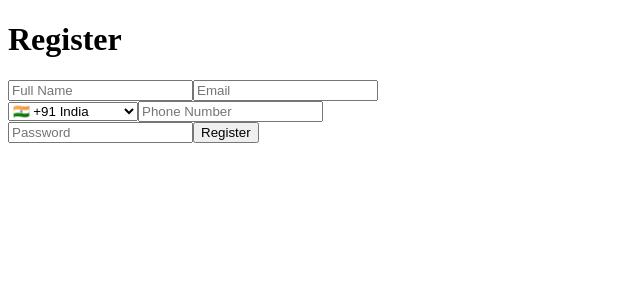
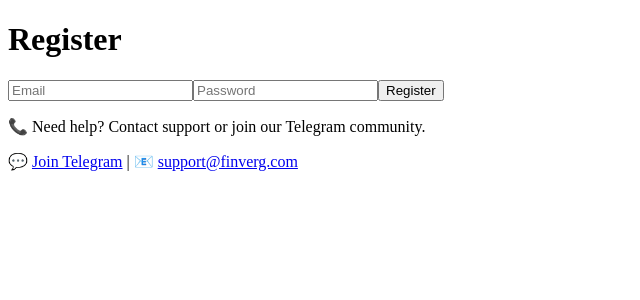
Before and after one commit to balajizxc/Investment-tracker, a Next.js app: page /auth/register in a window 1280 px wide. Shown: the top 300 px of the page, without its empty margins (0-640 px from the left). Built offline with nearby package versions, Linux system fonts and the light colour scheme; no server answers.

Commit message:
Update register.tsx

```diff
--- a/pages/auth/register.tsx
+++ b/pages/auth/register.tsx
@@ -1,4 +1,5 @@
 // pages/auth/register.tsx
+
 import { useState } from "react";
 import { useRouter } from "next/router";
 import { supabase } from "../../lib/supabase";
@@ -7,9 +8,6 @@ export default function Register() {
   const router = useRouter();
   const [email, setEmail] = useState("");
   const [password, setPassword] = useState("");
-  const [name, setName] = useState("");
-  const [phone, setPhone] = useState("");
-  const [country, setCountry] = useState("India");
   const [message, setMessage] = useState("");
 
   const handleRegister = async (e: React.FormEvent) => {
@@ -22,15 +20,10 @@ export default function Register() {
     });
 
     if (error) {
-      setMessage("❌ Registration failed: " + error.message);
+      setMessage("❌ " + error.message);
     } else {
-      // Save extra data to localStorage for now
-      localStorage.setItem("pending_name", name);
-      localStorage.setItem("pending_phone", phone);
-      localStorage.setItem("pending_country", country);
-
-      setMessage("✅ Please check your email to verify and login.");
-      setTimeout(() => router.push("/auth/login"), 2500);
+      setMessage("✅ Confirmation email sent. Please verify your email.");
+      setTimeout(() => router.push("/auth/login"), 3000);
     }
   };
 
@@ -39,14 +32,6 @@ export default function Register() {
       <h1 className="text-2xl font-bold mb-4">Register</h1>
       <form onSubmit={handleRegister} className="space-y-4">
         <input
-          type="text"
-          placeholder="Full Name"
-          value={name}
-          className="w-full border p-2 rounded"
-          onChange={(e) => setName(e.target.value)}
-          required
-        />
-        <input
           type="email"
           placeholder="Email"
           className="w-full border p-2 rounded"
@@ -54,26 +39,7 @@ export default function Register() {
           onChange={(e) => setEmail(e.target.value)}
           required
         />
-        <div className="flex space-x-2">
-          <select
-            value={country}
-            onChange={(e) => setCountry(e.target.value)}
-            className="w-1/3 p-2 border rounded"
-          >
-            <option value="India">🇮🇳 +91 India</option>
-            <option value="USA">🇺🇸 +1 USA</option>
-            <option value="UK">🇬🇧 +44 UK</option>
-            <option value="Singapore">🇸🇬 +65 Singapore</option>
-          </select>
-          <input
-            type="tel"
-            placeholder="Phone Number"
-            className="w-2/3 p-2 border rounded"
-            value={phone}
-            onChange={(e) => setPhone(e.target.value)}
-            required
-          />
-        </div>
+
         <input
           type="password"
           placeholder="Password"
@@ -83,13 +49,44 @@ export default function Register() {
           required
         />
 
-        <button type="submit" className="w-full bg-blue-600 text-white p-2 rounded hover:bg-blue-700">
+        <button
+          type="submit"
+          className="w-full bg-blue-600 text-white p-2 rounded hover:bg-blue-700"
+        >
           Register
         </button>
+
         {message && (
-          <p className="mt-4 text-sm text-center text-gray-700">{message}</p>
+          <p
+            className={`text-sm text-center ${
+              message.startsWith("✅") ? "text-green-600" : "text-red-600"
+            }`}
+          >
+            {message}
+          </p>
         )}
       </form>
+
+      <footer className="mt-10 py-4 text-center text-sm text-gray-600 border-t">
+        <p>📞 Need help? Contact support or join our Telegram community.</p>
+        <p>
+          💬{" "}
+          <a
+            href="https://t.me/finverg"
+            target="_blank"
+            className="text-blue-600 underline"
+          >
+            Join Telegram
+          </a>{" "}
+          | 📧{" "}
+          <a
+            href="mailto:support@finverg.com"
+            className="text-blue-600 underline"
+          >
+            support@finverg.com
+          </a>
+        </p>
+      </footer>
     </div>
   );
 }
```
